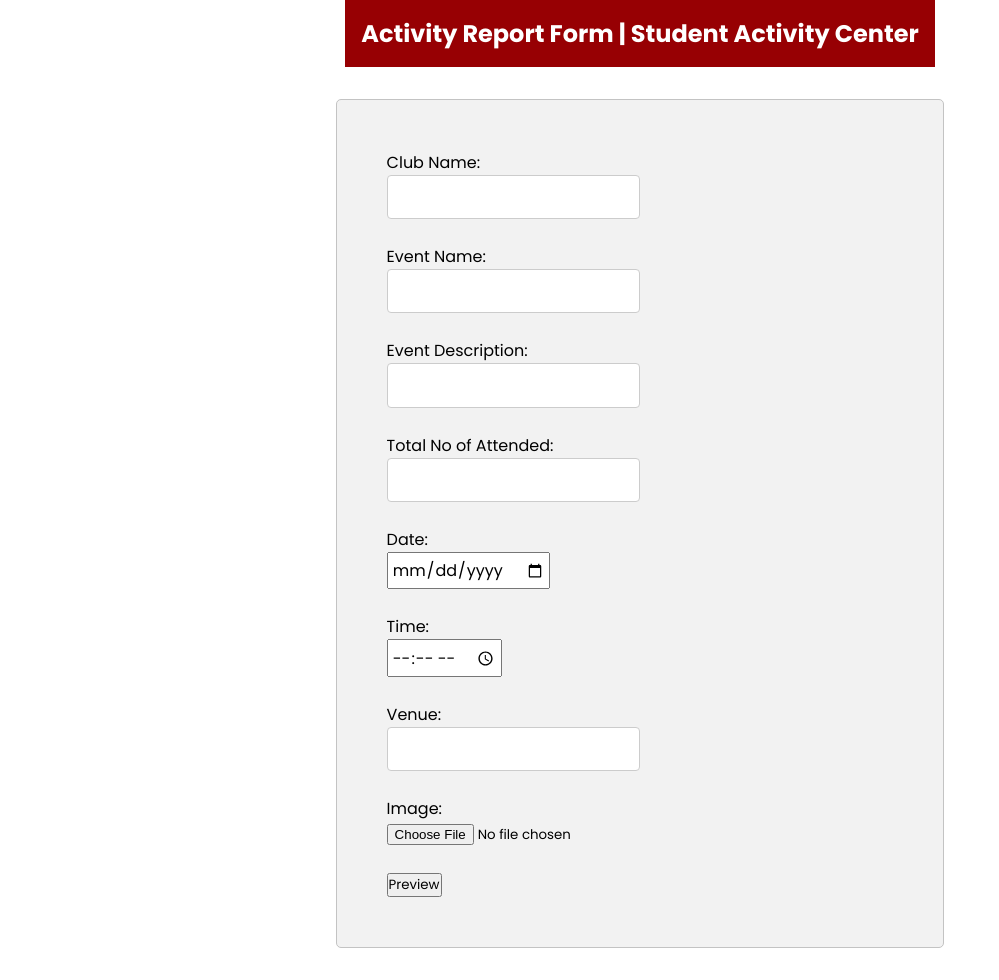
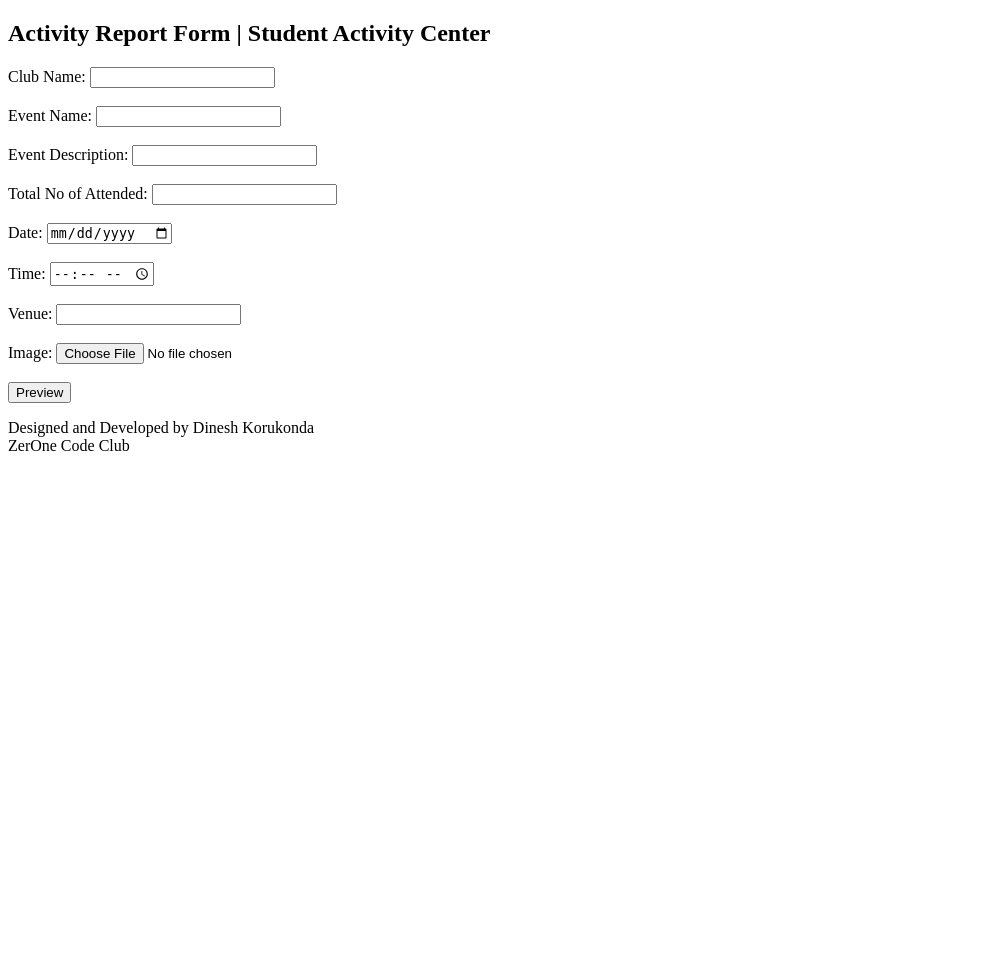
Before and after one commit to dinexh/ReportGenerator_SAC, a Flask app: page / in a window 1280 px wide. Shown: the whole page, without its empty margins (0-999 px from the left). After the commit the page ends 451 px from the top, so only its background shows below. Run offline with Flask 3, Linux system fonts and the light colour scheme.

Commit message:
uncommited changes

```diff
--- a/App/app.py
+++ b/App/app.py
@@ -4,7 +4,6 @@ from reportlab.lib.pagesizes import letter
 from reportlab.pdfgen import canvas
 
 app = Flask(__name__, template_folder='templates', static_folder='static', static_url_path='/static')
-
 
 UPLOAD_FOLDER = 'uploads'
 app.config['UPLOAD_FOLDER'] = UPLOAD_FOLDER
@@ -15,6 +14,7 @@ def ensure_upload_dir_exists():
 
 def generate_pdf(club_name, event_name, event_description, attendance, date, time, venue, image_filename):
     current_directory = os.getcwd()
+    report_filename = 'report.pdf'
 
     if image_filename:
         image_path = os.path.join(current_directory, UPLOAD_FOLDER, image_filename)
@@ -22,18 +22,22 @@ def generate_pdf(club_name, event_name, event_description, attendance, date, tim
             print("Error: Image file does not exist at the expected path.")
             return
 
-        c = canvas.Canvas('report.pdf', pagesize=letter)
-        c.drawString(100, 750, f'Club Name: {club_name}')
-        c.drawString(100, 730, f'Event Name: {event_name}')
-        c.drawString(100, 710, f'Event Description: {event_description}')
-        c.drawString(100, 690, f'Attendance: {attendance}')
-        c.drawString(100, 670, f'Date: {date}')
-        c.drawString(100, 650, f'Time: {time}')
-        c.drawString(100, 630, f'Venue: {venue}')
-        c.drawImage(image_path, 100, 500, width=200, height=200)
-        c.save()
-    else:
-        print("Error: No image file uploaded.")
+        with canvas.Canvas(os.path.join(app.config['UPLOAD_FOLDER'], report_filename), pagesize=letter) as c:
+            c.drawString(100, 750, f'Club Name: {club_name}')
+            c.drawString(100, 730, f'Event Name: {event_name}')
+            c.drawString(100, 710, f'Event Description: {event_description}')
+            c.drawString(100, 690, f'Attendance: {attendance}')
+            c.drawString(100, 670, f'Date: {date}')
+            c.drawString(100, 650, f'Time: {time}')
+            c.drawString(100, 630, f'Venue: {venue}')
+            c.drawImage(image_path, 100, 500, width=200, height=200)
+
+def save_uploaded_file(file):
+    if file and file.filename != '':
+        filename = file.filename
+        file.save(os.path.join(app.config['UPLOAD_FOLDER'], filename))
+        return filename
+    return None
 
 @app.route('/')
 def index():
@@ -51,13 +55,7 @@ def submit_form():
 
     ensure_upload_dir_exists()
 
-    file = request.files['image']
-    if file and file.filename != '':
-        filename = file.filename
-        print("Image filename:", filename)
-        file.save(os.path.join(app.config['UPLOAD_FOLDER'], filename))
-    else:
-        filename = None
+    image_filename = save_uploaded_file(request.files['image'])
 
     try:
         attendance = int(attendance_str) if attendance_str else 0
@@ -65,25 +63,24 @@ def submit_form():
         print("Invalid value for attendance, setting it to 0")
         attendance = 0
 
-    generate_pdf(club_name, event_name, event_description, attendance, date, time, venue, filename)
+    generate_pdf(club_name, event_name, event_description, attendance, date, time, venue, image_filename)
 
     response_data = {'message': 'Report submitted successfully!'}
     return jsonify(response_data)
 
 @app.route('/download_report', methods=['GET'])
 def download_report():
-    report_path = 'report.pdf'
+    report_path = os.path.join(app.config['UPLOAD_FOLDER'], 'report.pdf')
     return send_file(report_path, as_attachment=True)
 
 @app.route('/preview_report', methods=['GET'])
 def preview_report():
-    report_path = 'report.pdf'
+    report_path = os.path.join(app.config['UPLOAD_FOLDER'], 'report.pdf')
     return send_file(report_path, mimetype='application/pdf')
 
 @app.route('/next_page.html')
 def next_page():
     return render_template('next_page.html')
 
-
 if __name__ == '__main__':
     app.run(debug=True)
--- a/App/static/index.css
+++ /dev/null
@@ -1,82 +0,0 @@
-@import url('https://fonts.googleapis.com/css2?family=Poppins:ital,wght@0,100;0,200;0,300;0,400;0,500;0,600;0,700;0,800;0,900;1,100;1,200;1,300;1,400;1,500;1,600;1,700;1,800;1,900&display=swap');
-*{
-    font-family: 'Poppins', sans-serif;
-    padding: 0;
-    margin: 0;
-    box-sizing: border-box;
-}
-.container{
-    width: 100%;
-    display: flex;
-    flex-direction: column;
-    justify-content: center;
-    align-items: center;
-}
-.container-in{
-    width: 100%;
-    display: flex;
-    flex-direction: column;
-    justify-content: center;
-    align-items: center;
-}
-nav{
-    display: flex;
-    justify-content: space-between;
-    align-items: center;
-    padding:1rem;
-    background-color: rgb(151, 0, 3);
-    color: white;
-}
-.main-section{
-    width: 100%;
-    padding: 1rem;
-    display: flex;
-    justify-content: center;
-    align-items: center;
-}
-.main-section-one{
-    width: 100%;
-    padding: 1rem;
-    display: flex;
-    justify-content: center;
-    align-items: center;
-}
-form #date {
-    /* width: 50%; */
-    padding: 0.2rem;
-    font-size: 1rem;
-}
-form #time {
-    /* width: 50%; */
-    padding: 0.2rem;
-    font-size: 1rem;
-}
-form {
-    width: 50%;
-    padding: 3.1rem;
-    border: 1px solid #c3c3c3;
-    border-radius: 5px;
-    background-color: #f2f2f2;
-}
-
-label {
-    display: block;
-}
-input[type="text"],
-input[type="number"] {
-    /* padding: 10px; */
-    padding: 0.7rem;
-    /* margin-bottom: 20px; */
-    border: 1px solid #ccc;
-    border-radius: 4px;
-    box-sizing: border-box;
-    width: 50%;
-}
-input[type="submit"] {
-    background-color: rgb(151, 0, 3);
-    color: white;
-    padding: 1rem;
-    width: 30%;
-    border-radius: 10px;
-    font-size: 1rem;
-}
--- a/App/templates/index.html
+++ b/App/templates/index.html
@@ -4,7 +4,6 @@
     <meta charset="UTF-8">
     <meta name="viewport" content="width=device-width, initial-scale=1.0">
     <title>Activity Report Form</title>
-    <!-- <link rel="stylesheet" href="/App/static/index.css"> Link to form.css -->
     <link rel="stylesheet" href="/static/index.css">
     <script src="https://cdnjs.cloudflare.com/ajax/libs/jquery/3.6.0/jquery.min.js"></script>
 </head>
@@ -46,50 +45,11 @@
                 </form>
             </div>
         </div>
+        <footer>
+            <p> Designed and Developed by Dinesh Korukonda <br>ZerOne Code Club</p>
+        </footer>
     </div>
    </div>
-   <script>
-    $(document).ready(function() {
-        // Function to handle click event of the preview button
-        $('#preview-btn').click(function() {
-            // Redirect to the next page for preview
-            window.location.href = '/next_page.html';
-        });
-
-        $('#activity-form').submit(function(event) {
-            event.preventDefault(); // Prevent default form submission
-
-            // Serialize form data
-            var formData = new FormData($(this)[0]);
-
-            // Submit form data via AJAX
-            $.ajax({
-                type: 'POST',
-                url: '/submit_form',
-                data: formData,
-                contentType: false,
-                processData: false,
-                success: function(response) {
-                    // Display toast message
-                    var toast = document.createElement('div');
-                    toast.classList.add('toast');
-                    toast.innerText = response.message;
-                    document.body.appendChild(toast);
-
-                    // Remove toast after 3 seconds
-                    setTimeout(function() {
-                        toast.style.opacity = '0';
-                        setTimeout(function() {
-                            document.body.removeChild(toast);
-                        }, 1000);
-                    }, 3000);
-
-                    // Trigger download of the generated report
-                    window.location.href = '/download_report';
-                }
-            });
-        });
-    });
-</script>
+   <script src="/template/script.js"></script>
 </body>
 </html>
```
Also changed, not shown: App/templates/preview.html (deleted, +0 -45 lines), App/templates/script.js (added, +41 -0 lines), App/templates/success.html (deleted, +0 -12 lines), 1 other file.
